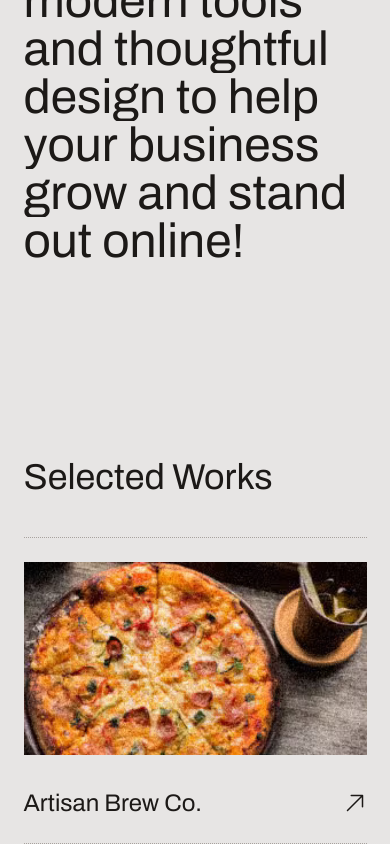
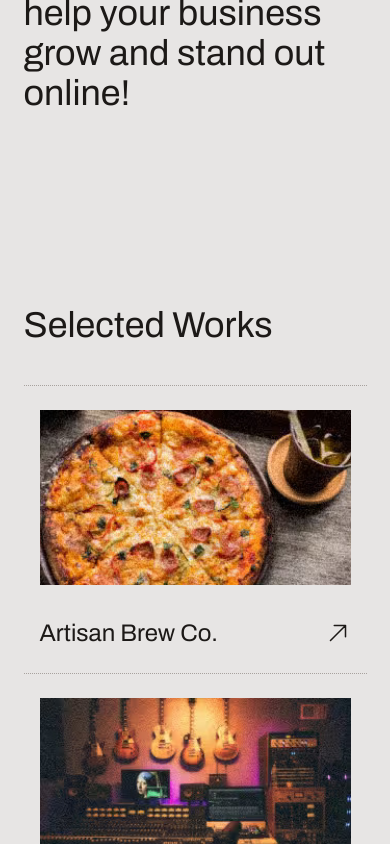
Before and after one commit to LRSORRENTI/Rustling-Oaks-Golf-Course, a Next.js app: page / in a window 390 px wide. Shown: the part 1400-2244 px from the top of the page. Built offline with nearby package versions, Linux system fonts and the light colour scheme.

Commit message:
Added animations for projects and intro sections

```diff
--- a/src/sections/Intro.tsx
+++ b/src/sections/Intro.tsx
@@ -36,8 +36,8 @@ const Intro: FC = () => {
 
   return (
   <section className="section mt-12 md:mt-16 lg:mt-20 " id="intro" ref={scope}>
-    <div className="container ">
-      <h2 className="text-5xl  pl-0  md:text-7xl lg:text-8xl lg:w-[80%] ">
+    <div className="container">
+      <h2 className="text-4xl md:text-7xl lg:text-8xl lg:w-[80%]">
         Building beautiful websites with modern tools and thoughtful design to help your business grow and stand out online!
       </h2>
     </div>
--- a/src/sections/Projects.tsx
+++ b/src/sections/Projects.tsx
@@ -39,22 +39,42 @@ const Projects: FC = () => {
         </h2>
         <div className="mt-10 md:mt-16 lg:mt-20">
           {projects.map(({ name, image }) => (
-              <a href="#" key={name} className="flex flex-col border-t border-stone-400 last:border-b border-dotted py-6 md:py-8 lg:py-10 ">
-                <div className="">
-                  <div className="aspect-video md:hidden">
+              <a href="#" key={name} className="flex flex-col border-t  border-stone-400 last:border-b border-dotted py-6 md:py-8 lg:py-10 relative group/project px-4">
+                <div className="absolute bottom-0 left-0 w-full h-0 group-hover/project:h-full transition-all duration-700  bg-stone-300"></div>
+                <div className="relative">
+                  <div className="aspect-video md:hidden ">
                    <Image src={image} alt={`${name} image`} className="size-full object-cover "/>
                    </div>
-                  <div className="mt-8 md:mt-0 flex justify-between items-center">
+
+                  <div className="mt-8 md:mt-0 flex justify-between items-center md:grid md:[grid-template-columns:1fr_300px_max-content]
+                  md:gap-8">
+                    <div className="lg:group-hover/project:pl-8 transition-all duration-700">
                     <h3 className="text-2xl md:text-3xl lg:text-4xl">
                       {name}
                     </h3>
-                    <svg xmlns="http://www.w3.org/2000/svg" fill="none" viewBox="0 0 24 24" strokeWidth="1.5" stroke="currentColor" className="size-6">
-                    <path strokeLinecap="round" strokeLinejoin="round" d="m4.5 19.5 15-15m0 0H8.25m11.25 0v11.25" />
-                    </svg>
-
+                    </div>
+                    <div className="relative">
+                      <div className="absolute aspect-video w-full top-1/2 -translate-y-1/2 opacity-0 scale-90 group-hover/project:opacity-100 group-hover/project:scale-100 lg:group-hover/project:scale-110 transition-all duration-500 z-10">
+                    <Image src={image} alt={`${name} image`} className="size-full object-cover "/>
+                   </div>
+                    </div>
+                    <div className="lg:group-hover/project:pr-8 transition-all duration-700">
+                    <div className="size-6 overflow-hidden">
+                      <div className="h-6 w-12 flex group-hover/project:-translate-x-1/2 transition-transform duration-[650ms]">
+                        <svg xmlns="http://www.w3.org/2000/svg" fill="none" viewBox="0 0 24 24" strokeWidth="1.5" stroke="currentColor" className="size-6">
+                         <path strokeLinecap="round" strokeLinejoin="round" d="m4.5 19.5 15-15m0 0H8.25m11.25 0v11.25" />
+                          </svg>
+                          <svg xmlns="http://www.w3.org/2000/svg" fill="none" viewBox="0 0 24 24" strokeWidth="1.5" stroke="currentColor" className="size-6">
+                          <path strokeLinecap="round" strokeLinejoin="round" d="m4.5 19.5 15-15m0 0H8.25m11.25 0v11.25" />
+                          </svg>
+                    </div>
+                    </div>
+                    </div>
                   </div>
                 </div>
+
               </a>
+
           ))}
         </div>
       </div>
```
